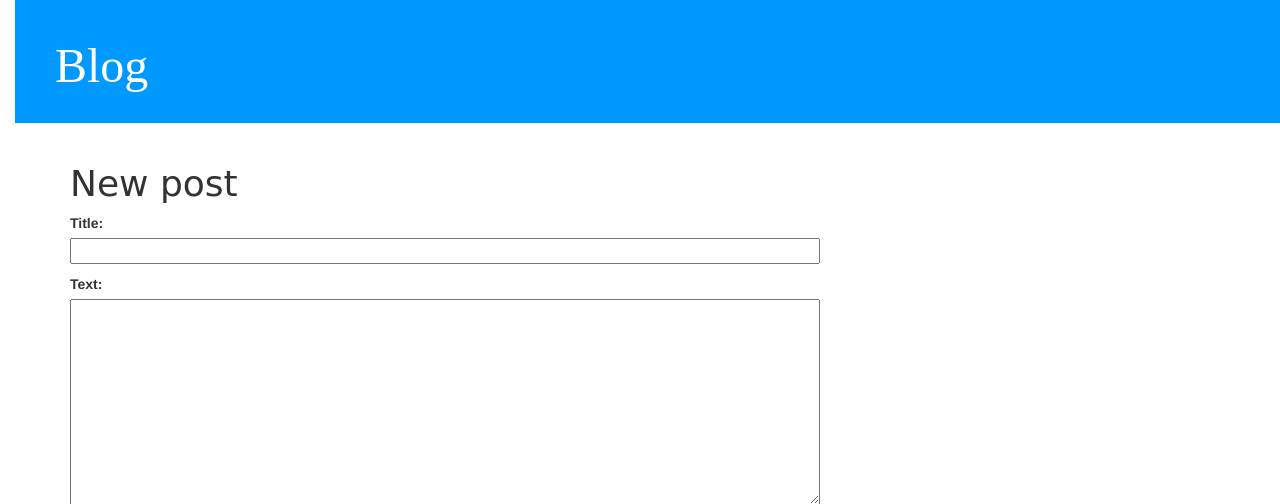
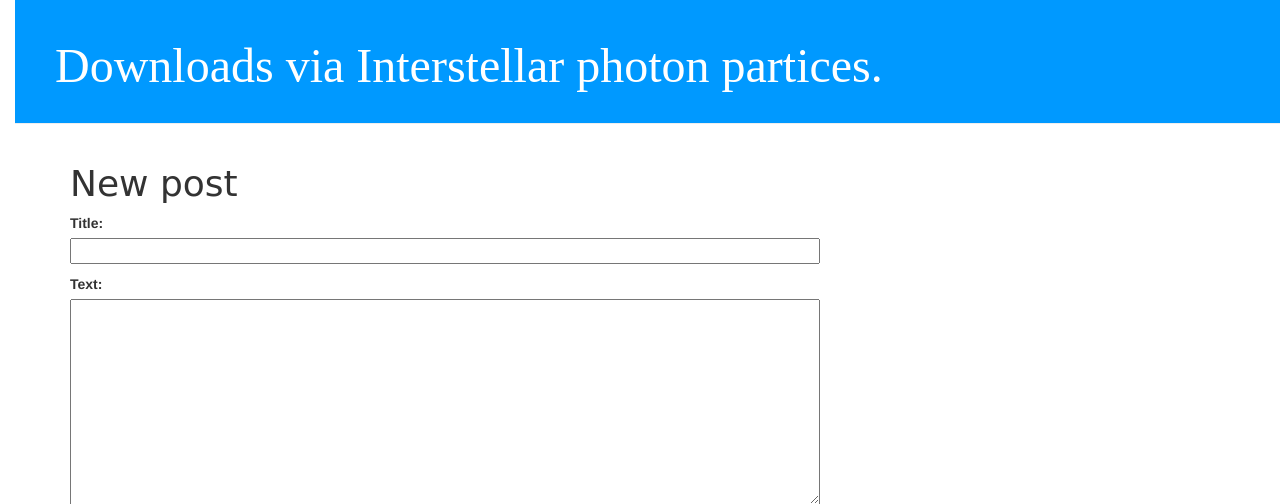
Before and after one commit to inphotehk/my-first-blog, a Django app: page /post/new/ in a window 1280 px wide. Shown: the top 504 px of the page. Run offline with Django 3.2, Linux system fonts and the light colour scheme; some libraries are stand-ins or nearby versions.

Commit message:
Edited the Blog titel

```diff
--- a/blog/templates/blog/base.html
+++ b/blog/templates/blog/base.html
@@ -12,7 +12,7 @@
 {% if user.is_authenticated %}
 <a href="{% url "post_new" %}" class="top-menu"><span class="glyphicon glyphicon-plus"></span></a>
 {% endif %}
-        <h1><a href="/">Blog</a></h1>
+        <h1><a href="/">Downloads via Interstellar photon partices.</a></h1>
     </div>
     <div class="content container">
         <div class="row">
```
